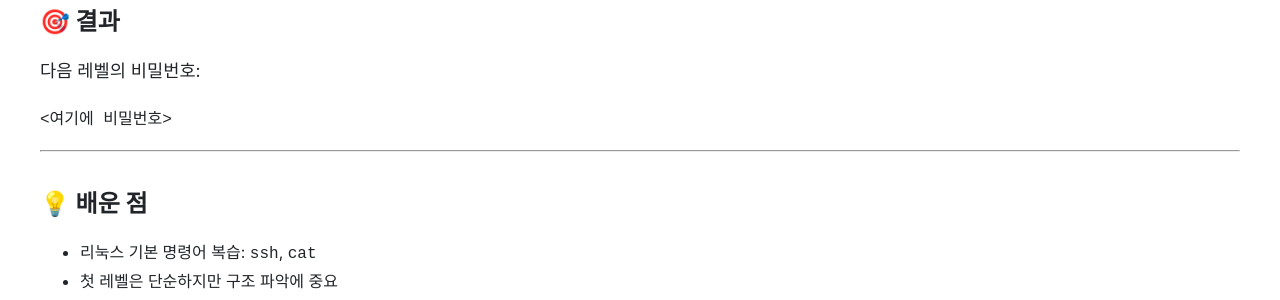
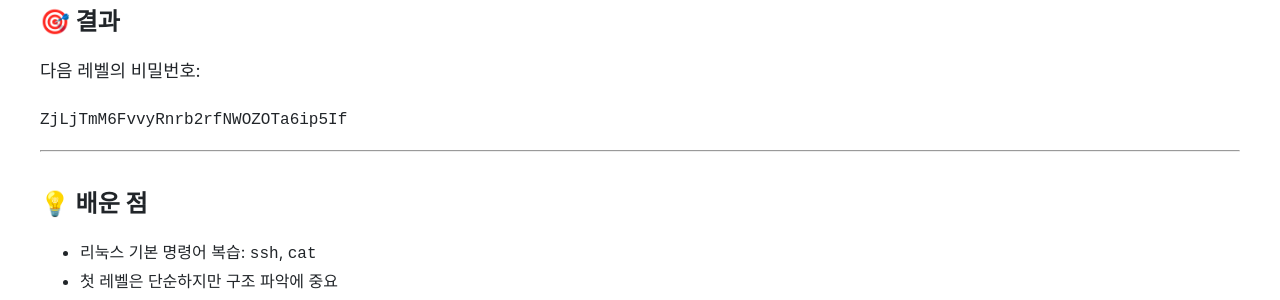
Before and after one commit to HamaP0/HamaP0.github.io, a Jekyll site: the page built from _posts/2025-06-07-bandit-level0-1.md, in a window 1280 px wide. Shown: the part 895-1195 px from the top of the page. Built offline with Jekyll 4.4.1, drawn with Linux system fonts in a browser that asks for light colours; some web fonts are replaced.

Commit message:
Update 2025-06-07-bandit-level0-1.md

````diff
--- a/_posts/2025-06-07-bandit-level0-1.md
+++ b/_posts/2025-06-07-bandit-level0-1.md
@@ -40,7 +40,7 @@ cat readme
 
 다음 레벨의 비밀번호:
 ```
-<여기에 비밀번호>
+ZjLjTmM6FvvyRnrb2rfNWOZOTa6ip5If
 ```
 
 ---
````
